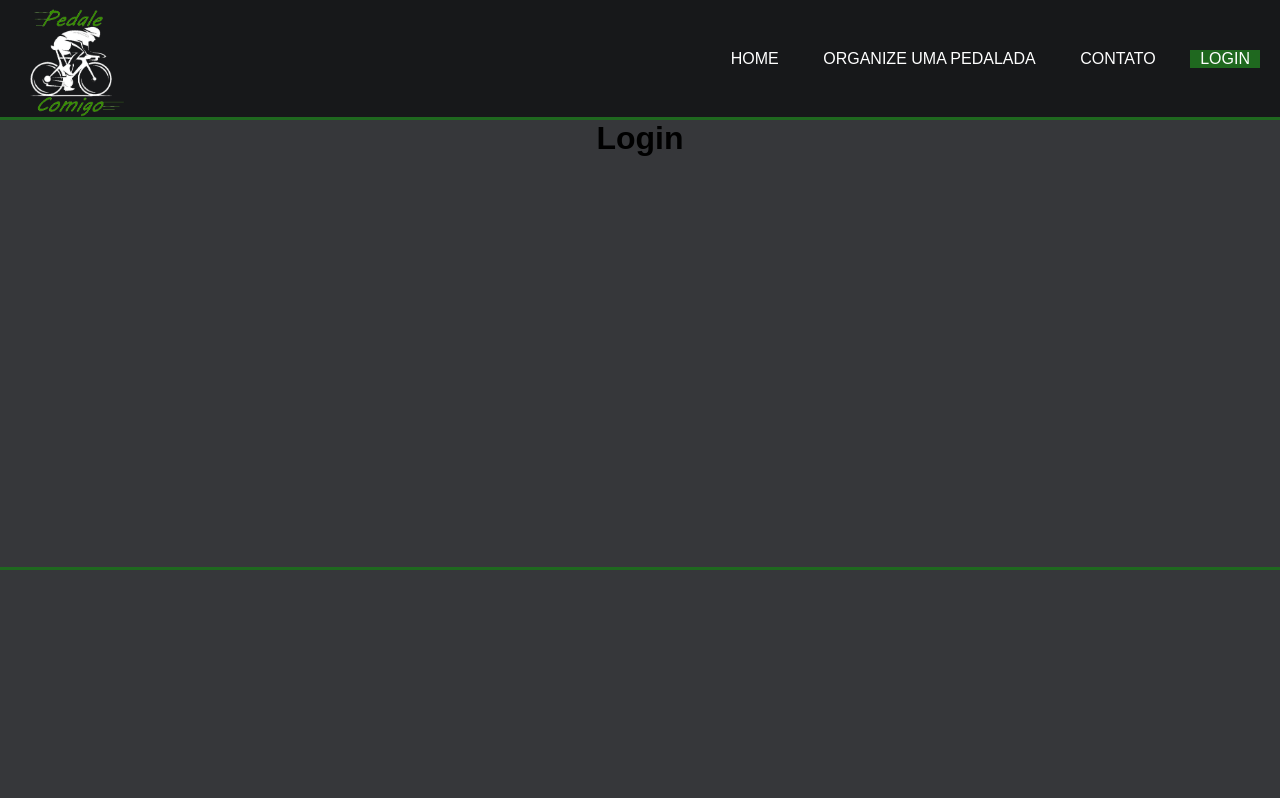
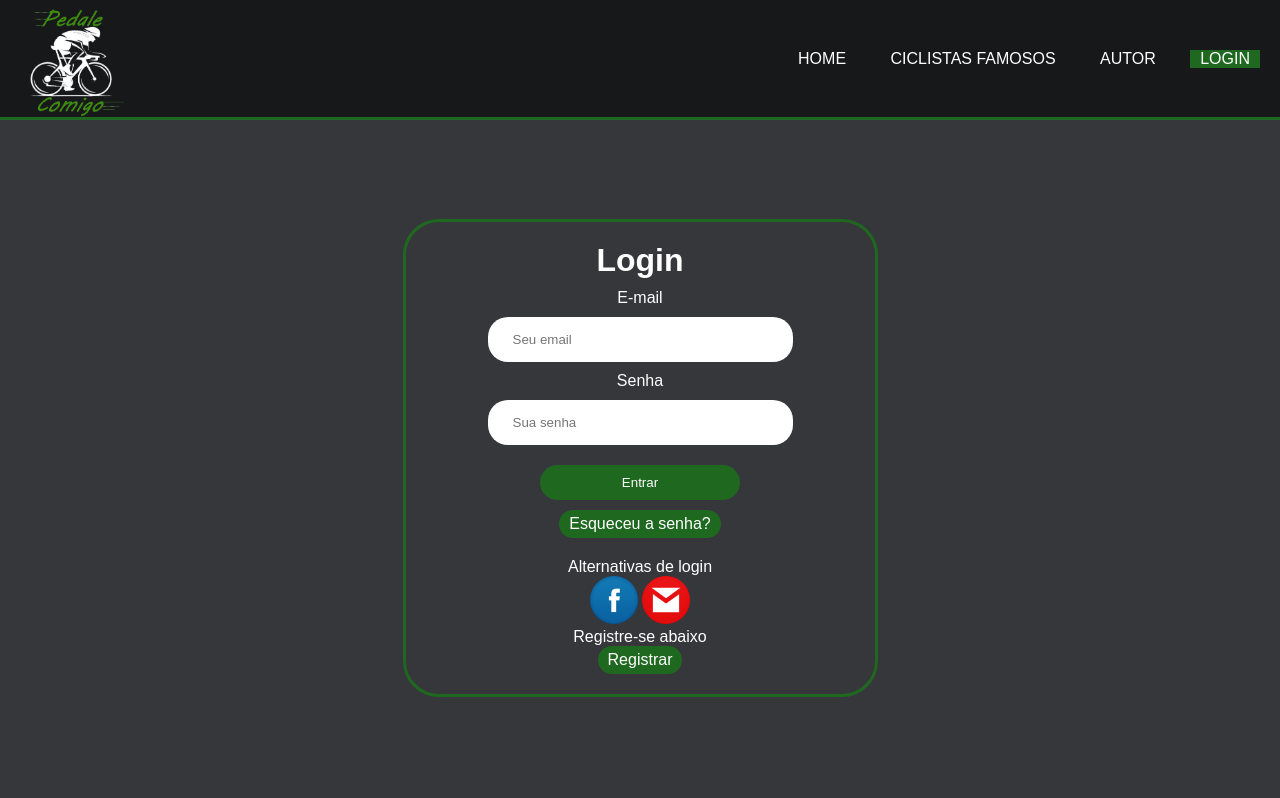
Before and after one commit to AmorimJoaoVitor/Projeto-Individual-1-S-ADS, a plain HTML site: page Site/login.html in a window 1280 px wide. Drawn offline with Linux system fonts and the light colour scheme; a web font is replaced by a local one.

Commit message:
Login e alteracoes no site

```diff
--- a/Site/CSS/style.css
+++ b/Site/CSS/style.css
@@ -118,7 +118,7 @@ a.active, a:hover {
 
 header {
     width: 100%;
-    height: 450px;
+    height: 465px;
     font-family: 'Bungee Inline', sans-serif;
     display: flex;
     align-items: center;
@@ -134,7 +134,7 @@ header {
 .banner {
     width: 100%;
     background: url(../Imagens/ciclistas.jpg) no-repeat 100%;
-    height: 450px;
+    height: 463px;
     text-align: center;
     display: flex;
     flex-direction: column;
@@ -230,6 +230,78 @@ width: 100px;
     align-items: center;
 }
 /* fim serviços */
+
+/* Inicio Login */
+.login {
+    width: 100%;
+    height: 675px;
+    display: flex;
+    align-items: center;
+    justify-content: center;
+}
+.login_container {
+    color: #ffffff;
+    display: flex;
+    flex-direction: column;
+    align-items: center;
+    width: 475px;
+    border: solid #1f681f 3px;
+    border-radius: 36px;
+    padding: 20px;
+}
+.login_container form {
+    display: flex;
+    flex-direction: column;
+    align-items: center;
+    padding: 10px;
+}
+.login_social {
+    display: flex;
+    align-items: center;
+    flex-direction: column;
+    margin-top: 10px;
+}
+.register {
+    display: flex;
+    align-items: center;
+    flex-direction: column;
+}
+.login_container form input {
+    padding: 15px 25px;
+    border-radius: 20px;
+    width: 305px;
+    border: 0;
+    outline: 0;
+    margin: 10px 0;
+
+}
+.login_container form button{
+    padding: 10px 20px;
+    background: #1f681f;
+    border: 0;
+    border-radius: 20px;
+    color: white;
+    width: 200px;
+    margin: 10px 0;
+    outline: 0;
+    cursor: pointer;
+}
+.link_form {
+    color: white;
+    background-color: #1f681f;
+    border-radius: 20px;
+    padding: 5px 10px;
+}
+form button:hover, form button.active and .link_form.active, .link_form:hover {
+    background: #ffffff;
+    color: #1f681f;
+    transition: .5s;
+
+ }
+
+
+
+
 /* inicio footer */
 .servicos h2 {
     color: white;
--- a/Site/login.html
+++ b/Site/login.html
@@ -21,18 +21,40 @@
         <img src="../Site/Imagens/PedaleComigoLogonovo.png" alt="Logo">
         <ul>
             <li><a href="index.html">Home</a></li>
-
-            <li><a href="organize.html">Organize uma Pedalada</a></li>
-            <li><a href="contato.html">Contato</a></li>
+            <li><a href="ciclistas.html">Ciclistas Famosos</a></li>
+            <li><a href="autor.html">Autor</a></li>
             <li class="current"><a>Login</a></li>
         </ul>
         <label for="check" class="checkbtn">
             <i class="fas fa-bars"></i>
         </label>
  </nav>
- <header>
-     <h1>Login</h1>
- </header>
+ <div class="login">
+     <div class="login_container">
+         <h1>Login</h1>
+         <form action="">
+             <label for="email">E-mail</label>
+          <input type="email" name="email" id="email" placeholder="Seu email" autocomplete="off">
+          <label for="password">Senha</label>
+          <input type="password" name="password" id="password" placeholder="Sua senha">
+          <button class="submit_button" type="submit">Entrar</button>
+          <a class="link_form" href="#" id="esqueci_senha">Esqueceu a senha?</a>
+         </form>
+         <div class="login_social">
+             <p>
+                 Alternativas de login
+             </p>
+             <div>
+                 <img src="../Site/Imagens/social_fb_facebook_14206.png" alt="">
+                 <img src="../Site/Imagens/gmail_14189.png" alt="">
+                </div>
+         </div>
+         <div class="register">
+             <p>Registre-se abaixo</p>
+             <a class="link_form" href="cadastro.html">Registrar</a>
+         </div>
+     </div>
+ </div>
 </body>
 
 </html>
```
Also changed, not shown: Site/autor.html (renamed from Site/contato.html, +7 -12 lines), Site/ciclistas.html (renamed from Site/organize.html, +3 -7 lines), Site/index.html (+7 -10 lines), Site/Imagens/gmail_14189.png (added), Site/Imagens/social_fb_facebook_14206.png (added), 4 other files.
